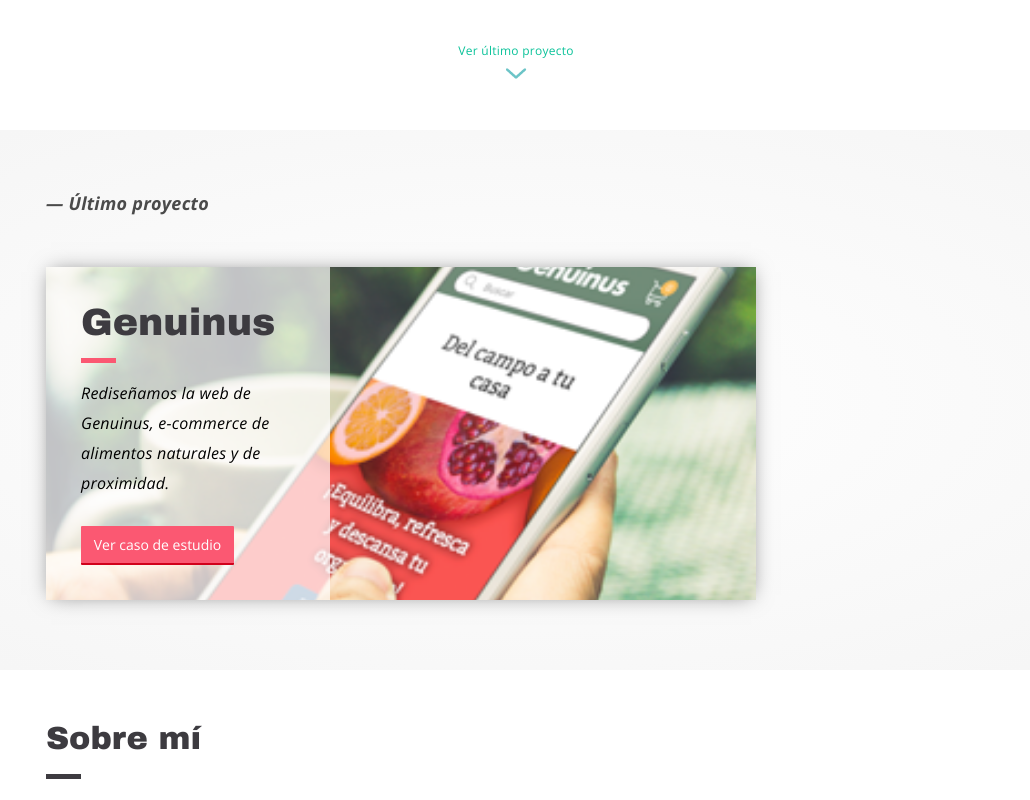
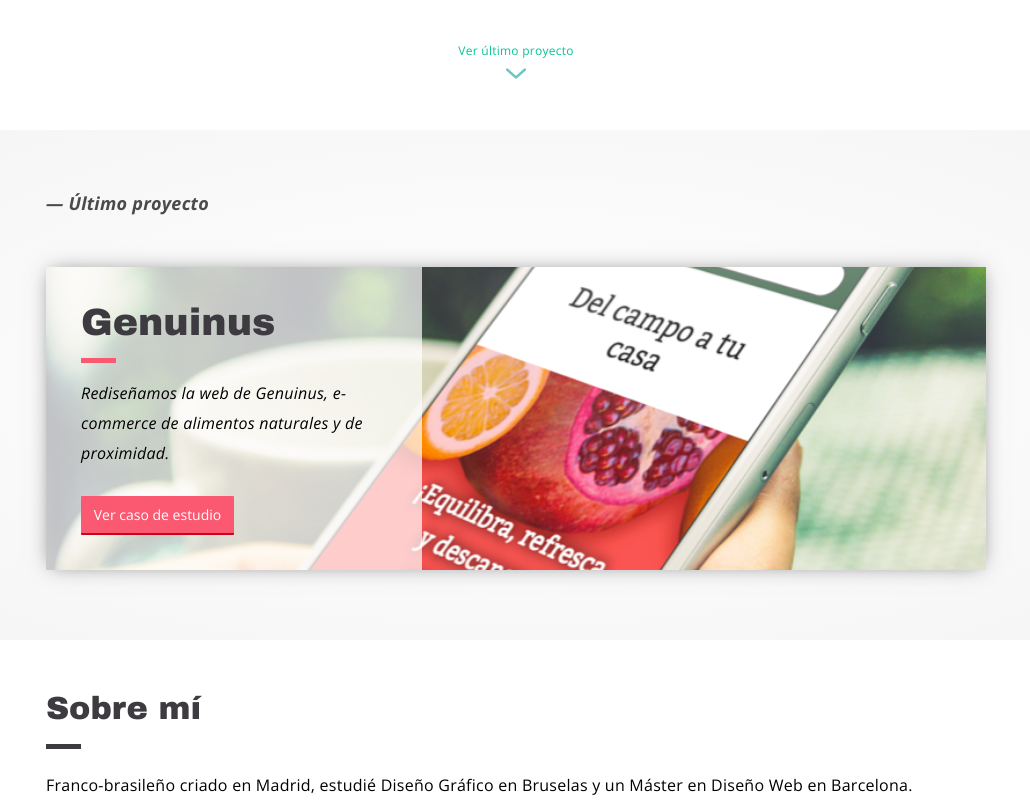
Before and after one commit to Bricebrice/Bricecds.github.io, a website: page dist/index.html in a window 1280 px wide. Shown: the part 588-1388 px from the top of the page, without its empty margins (124-1154 px from the left). Drawn offline with nearby package versions, Linux system fonts and the light colour scheme.

Commit message:
images tablet and desktop

```diff
--- a/src/scss/_work.scss
+++ b/src/scss/_work.scss
@@ -26,7 +26,7 @@
 }
 @media screen and (min-width: 768px) {
     .work{
-        background-image: url(../images/genuinus_intro_mobile.png); //tablet!!//
+        background-image: url(../images/genuinus_intro_tablet.png);
         margin: 0 6rem;
         &__description{
             padding: 3.5rem 30rem 3.5rem 3rem;
@@ -38,7 +38,7 @@
 }
 @media screen and (min-width: 992px) {
     .work{
-        background-image: url(../images/genuinus_intro_mobile.png); //desktop!!//
+        background-image: url(../images/genuinus_intro_desktop.png);
         margin: 0 17rem;
         &__description{
             padding: 3.5rem;
--- a/src/scss/_works.scss
+++ b/src/scss/_works.scss
@@ -32,6 +32,9 @@
 }
 @media screen and (min-width: 992px) {
     .works{
+        a{
+            display: inherit;
+        }
         &--title{
             margin: 0 17rem 4.9rem;
             p{
```
Also changed, not shown: dist/css/main.css, dist/images/genuinus_intro_desktop.png (added), dist/images/genuinus_intro_tablet.png (added), 1 other file.
